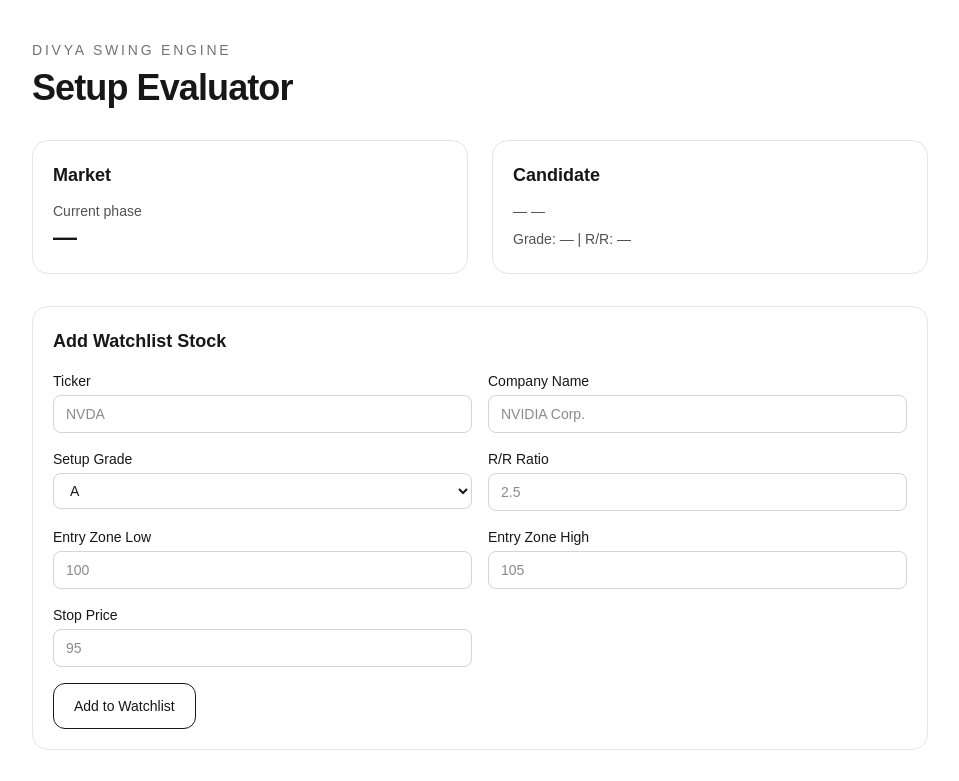
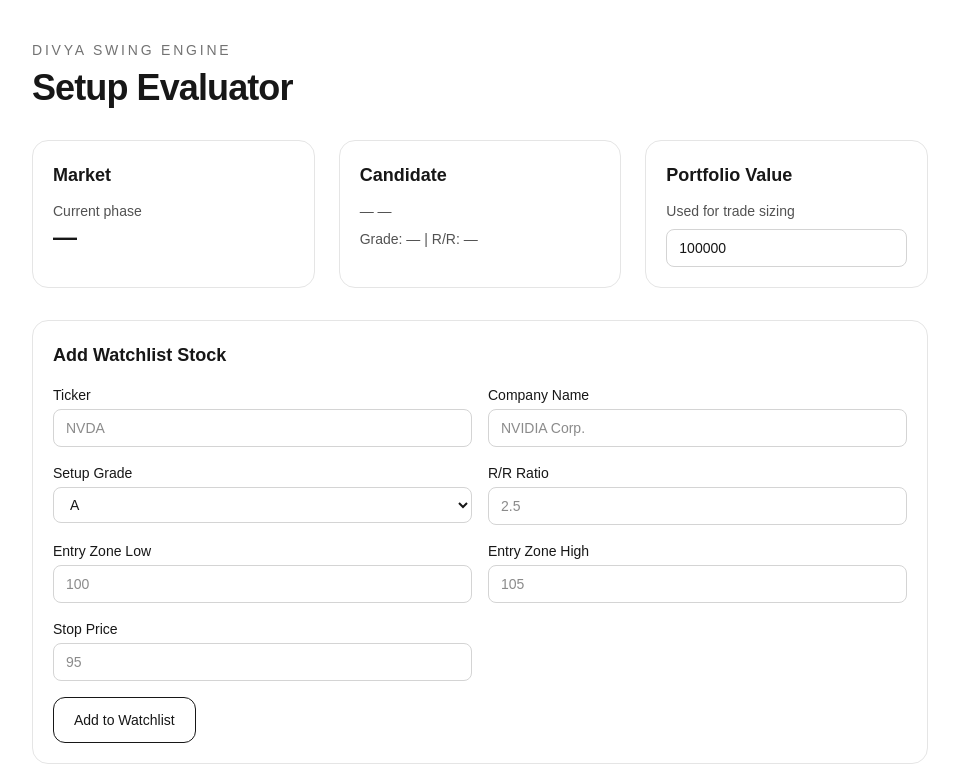
Before and after one commit to Pankajkashyap/divya-swing-engine, a Next.js app: page / in a window 1280 px wide. Shown: the top 781 px of the page, without its empty margins (160-1119 px from the left). Built offline with nearby package versions, Linux system fonts and the light colour scheme; no server answers; the database is empty.

Commit message:
Add portfolio value input to trade plan workflow

```diff
--- a/app/page.tsx
+++ b/app/page.tsx
@@ -78,6 +78,7 @@ const [newRrRatio, setNewRrRatio] = useState('')
 const [newEntryZoneLow, setNewEntryZoneLow] = useState('')
 const [newEntryZoneHigh, setNewEntryZoneHigh] = useState('')
 const [newStopPrice, setNewStopPrice] = useState('')
+const [portfolioValue, setPortfolioValue] = useState('100000')
 
   useEffect(() => {
     const loadData = async () => {
@@ -224,7 +225,7 @@ setLoading(false)
           Setup Evaluator
         </h1>
 
-        <div className="mt-8 grid gap-6 md:grid-cols-2">
+                <div className="mt-8 grid gap-6 md:grid-cols-3">
           <div className="rounded-2xl border border-neutral-200 p-5">
             <h2 className="text-lg font-semibold">Market</h2>
             <p className="mt-3 text-sm text-neutral-600">
@@ -243,6 +244,19 @@ setLoading(false)
             <p className="mt-2 text-sm text-neutral-600">
               Grade: {stock?.setup_grade ?? '—'} | R/R: {stock?.rr_ratio ?? '—'}
             </p>
+          </div>
+
+          <div className="rounded-2xl border border-neutral-200 p-5">
+            <h2 className="text-lg font-semibold">Portfolio Value</h2>
+            <p className="mt-3 text-sm text-neutral-600">
+              Used for trade sizing
+            </p>
+            <input
+              value={portfolioValue}
+              onChange={(e) => setPortfolioValue(e.target.value)}
+              className="mt-2 w-full rounded-lg border border-neutral-300 px-3 py-2 text-sm"
+              placeholder="100000"
+            />
           </div>
         </div>
                 <div className="mt-8 rounded-2xl border border-neutral-200 p-5">
@@ -407,15 +421,21 @@ setLoading(false)
     onClick={async () => {
   if (!market || !stock) return
 
-  const tradePlan = generateTradePlan(market, stock, 100000)
+const parsedPortfolioValue = Number(portfolioValue)
 
+if (!parsedPortfolioValue || parsedPortfolioValue <= 0) {
+  alert('Enter a valid portfolio value')
+  return
+}
+
+const tradePlan = generateTradePlan(market, stock, parsedPortfolioValue)
   // Save to DB
   const { error } = await supabase.from('trade_plans').insert({
     watchlist_id: stock.id,
     plan_date: new Date().toISOString().slice(0, 10),
     side: 'long',
 
-    portfolio_value: 100000,
+portfolio_value: parsedPortfolioValue,
     risk_pct: tradePlan.risk_pct,
     dollar_risk: tradePlan.dollar_risk,
 
```
